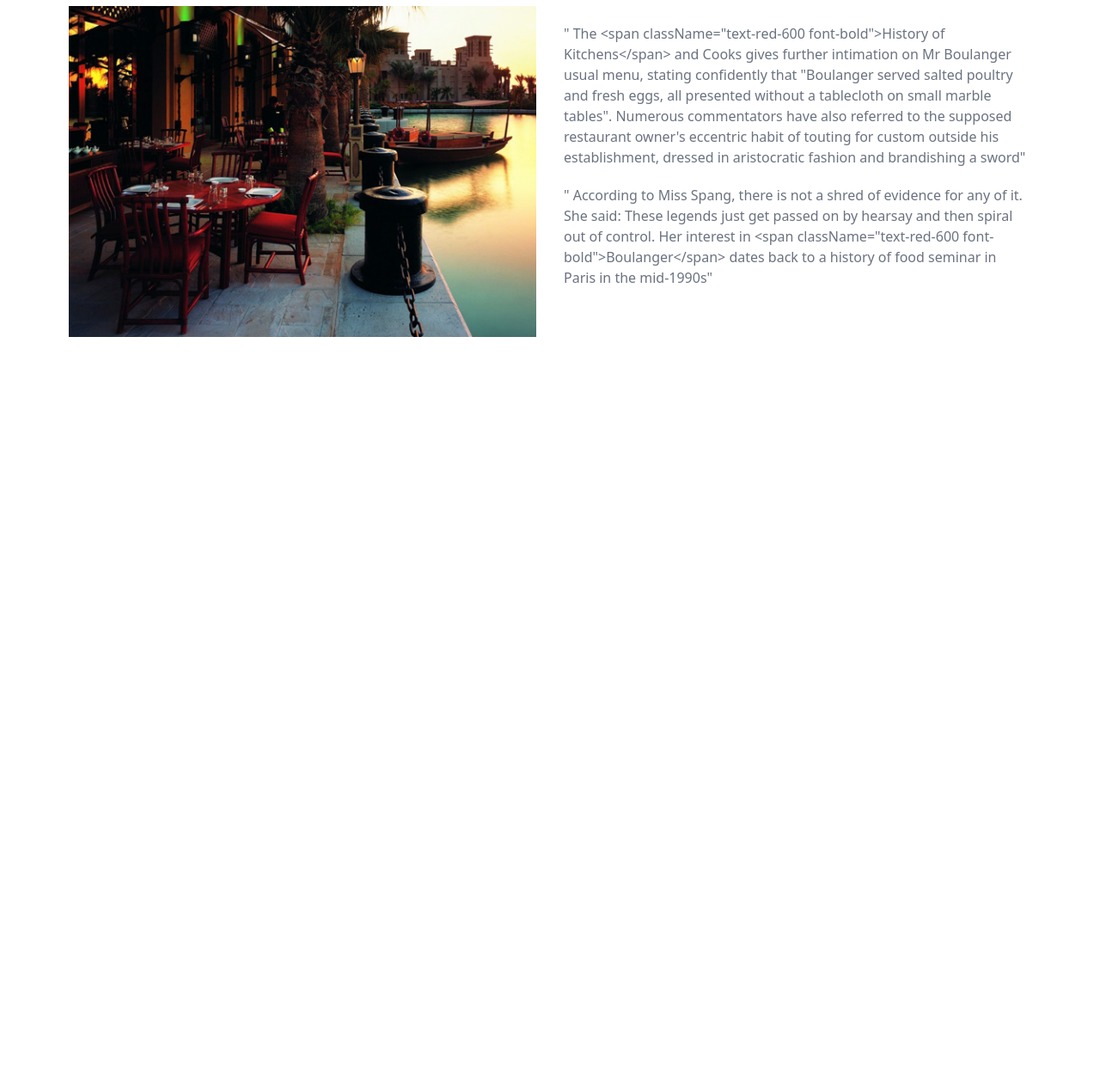
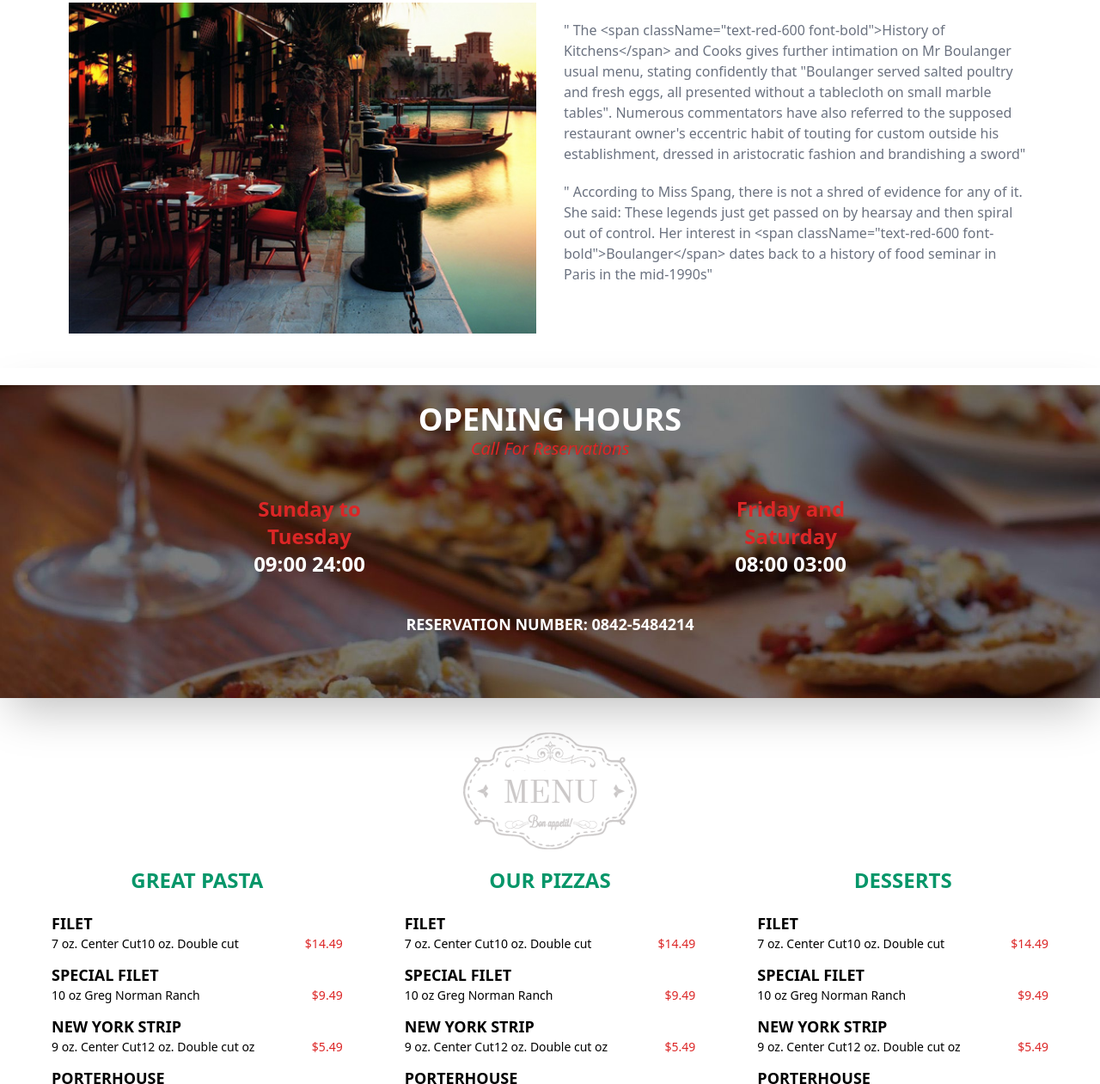
Before and after one commit to Francies-Quebert/ikai-web-template, a Gatsby site: page /newGovind in a window 1280 px wide. Shown: the part 1539-2800 px from the top of the page at 86% size. Before the commit the page ends 1971 px from the top, so only its background shows below. Built offline with nearby package versions, Linux system fonts and the light colour scheme; Gatsby itself is replaced by a stand-in of ours.

Commit message:
govind changes

```diff
--- a/src/components/New-govind/Homepage/Header.js
+++ b/src/components/New-govind/Homepage/Header.js
@@ -15,7 +15,7 @@ const Header = () => {
         <div className="hdr-img-overlay"> </div>
         <div className=" relative">
           <p className="hdr-title">{Hdata.title}</p>
-          <h1 className="hdr-title">{Hdata.header}</h1>
+          <h1 className="hdr-header">{Hdata.header}</h1>
           <p className="hdr-content">{Hdata.content}</p>
         </div>
       </div>
--- a/src/components/New-govind/Homepage/Menu.js
+++ b/src/components/New-govind/Homepage/Menu.js
@@ -1,19 +1,83 @@
 import React from "react"
+import LOGO from "../../../images/menu_logo.png"
 
 import "tailwindcss/tailwind.css"
+import { Link } from "gatsby"
+import MenuComponent from "./MenuComponent"
 
 const Header = () => {
-  const Hdata = {
-    title: "FRESH & TASTY ",
-    header: "WELCOME TO RESTURANTS",
-    content: "  The Chef creates divine combinations",
-  }
+  const MenuDta = [
+    {
+      categories: "GREAT PASTA",
+      title1: "FILET",
+      text1: "7 oz. Center Cut10 oz. Double cut",
+      price1: "$14.49",
+      title2: "SPECIAL FILET",
+      text2: "10 oz Greg Norman Ranch",
+      price2: "$9.49",
+      title3: "NEW YORK STRIP",
+      text3: "9 oz. Center Cut12 oz. Double cut oz",
+      price3: "$5.49",
+      title4: "PORTERHOUSE",
+      text4: "7 oz. Center Cut10 oz.",
+      price4: "$10.49",
+      title5: "DELMONICO",
+      text5: "10 oz Greg Norman Ranch",
+      price5: "$12.49",
+    },
+    {
+      categories: "OUR PIZZAS",
+      title1: "FILET",
+      text1: "7 oz. Center Cut10 oz. Double cut",
+      price1: "$14.49",
+      title2: "SPECIAL FILET",
+      text2: "10 oz Greg Norman Ranch",
+      price2: "$9.49",
+      title3: "NEW YORK STRIP",
+      text3: "9 oz. Center Cut12 oz. Double cut oz",
+      price3: "$5.49",
+      title4: "PORTERHOUSE",
+      text4: "7 oz. Center Cut10 oz.",
+      price4: "$10.49",
+      title5: "DELMONICO",
+      text5: "10 oz Greg Norman Ranch",
+      price5: "$12.49",
+    },
+    {
+      categories: "DESSERTS",
+      title1: "FILET",
+      text1: "7 oz. Center Cut10 oz. Double cut",
+      price1: "$14.49",
+      title2: "SPECIAL FILET",
+      text2: "10 oz Greg Norman Ranch",
+      price2: "$9.49",
+      title3: "NEW YORK STRIP",
+      text3: "9 oz. Center Cut12 oz. Double cut oz",
+      price3: "$5.49",
+      title4: "PORTERHOUSE",
+      text4: "7 oz. Center Cut10 oz.",
+      price4: "$10.49",
+      title5: "DELMONICO",
+      text5: "10 oz Greg Norman Ranch",
+      price5: "$12.49",
+    },
+  ]
   return (
     <>
-      <section>
-        <div></div>
-        <div></div>
-      </section>
+      <div className="py-5">
+        <img src={LOGO} className="mx-auto mt-5" />
+        <div className="menu-divs">
+          {MenuDta.map(curr => {
+            return <MenuComponent curr={curr} />
+          })}
+        </div>
+
+        <div className="flex justify-center ">
+          <Link to="#" className=" menu-links ">
+            View Complete Menu
+          </Link>
+        </div>
+      </div>
     </>
   )
 }
--- /dev/null
+++ b/src/components/New-govind/Homepage/MenuComponent.js
@@ -0,0 +1,39 @@
+import React from "react"
+
+const MenuComponent = props => {
+  return (
+    <>
+      <div className=" px-5 ">
+        <h1 className="menu-categories">{props.curr.categories}</h1>
+        <p className="text-lg font-bold">{props.curr.title1}</p>
+        <p className=" menu-prices">
+          {props.curr.text1}
+          <p className="text-red-600">{props.curr.price1}</p>
+        </p>
+
+        <p className="menu-titles">{props.curr.title2}</p>
+        <p className=" menu-prices">
+          {props.curr.text2}
+          <p className="text-red-600">{props.curr.price2}</p>
+        </p>
+        <p className="menu-titles">{props.curr.title3}</p>
+        <p className=" menu-prices">
+          {props.curr.text3}
+          <p className="text-red-600">{props.curr.price3}</p>
+        </p>
+        <p className="menu-titles">{props.curr.title4}</p>
+        <p className=" menu-prices">
+          {props.curr.text4}
+          <p className="text-red-600">{props.curr.price4}</p>
+        </p>
+        <p className="menu-titles">{props.curr.title5}</p>
+        <p className=" menu-prices">
+          {props.curr.text5}
+          <p className="text-red-600">{props.curr.price5}</p>
+        </p>
+      </div>
+    </>
+  )
+}
+
+export default MenuComponent
--- /dev/null
+++ b/src/components/New-govind/Homepage/OpeningHour.js
@@ -0,0 +1,37 @@
+import React from "react"
+import MENUBG from "../../../images/opening_hours.jpg"
+
+const OpeningHour = () => {
+  const opHData = {
+    header: " OPENING HOURS",
+    text: " Call For Reservations",
+    day1: " Sunday to Tuesday",
+    day2: "Friday and Saturday",
+    time1: "09:00 24:00",
+    time2: "08:00 03:00",
+    content: " RESERVATION NUMBER: 0842-5484214",
+  }
+  return (
+    <>
+      <div className="oph-body ">
+        <img src={MENUBG} className="oph-img" />
+        <h1 className="oph-header">{opHData.header}</h1>
+        <p className="oph-text ">{opHData.text}</p>
+
+        <div className="oph-div">
+          <div>
+            <h1 className="oph-day1 ">{opHData.day1}</h1>
+            <p className="oph-day2">{opHData.time1}</p>
+          </div>
+          <div>
+            <h1 className="oph-day1">{opHData.day2}</h1>
+            <p className="oph-day2">{opHData.time2}</p>
+          </div>
+        </div>
+        <p className="oph-content ">{opHData.content}</p>
+      </div>
+    </>
+  )
+}
+
+export default OpeningHour
--- a/src/components/styles/global.css
+++ b/src/components/styles/global.css
@@ -303,7 +303,7 @@
   .hdr-body {
     @apply bg-fixed text-center overflow-hidden relative py-72 px-10;
   }
-  .hdr-title {
+  .hdr-header {
     @apply text-5xl font-extrabold  tracking-widest text-white mt-5;
   }
   .hdr-content {
@@ -318,9 +318,6 @@
   .hdr-title {
     @apply text-white text-2xl tracking-tighter font-bold;
   }
-  /* .hdr-btn {
-  @apply bg-white text-sm uppercase font-sans hover:bg-red-600 duration-500 hover:text-white font-semibold outline-none p-3 mt-7;
-} */
 
   /*About section */
   .ab-title {
@@ -338,4 +335,47 @@
   .ab-content1 {
     @apply text-gray-500 mt-5;
   }
+
+  /* OpeningHours */
+  .oph-body {
+    @apply w-full h-96 shadow-2xl overflow-hidden relative px-10 p-10;
+  }
+  .oph-img {
+    @apply absolute inset-0 h-full w-full object-cover mt-5;
+  }
+  .oph-header {
+    @apply text-4xl font-extrabold text-white text-center relative;
+  }
+  .oph-text {
+    @apply italic text-red-600 text-center text-xl relative;
+  }
+  .oph-div {
+    @apply grid grid-cols-1 sm:grid-cols-1 md:grid-cols-2 px-10 text-center relative mt-10;
+  }
+  .oph-day1 {
+    @apply px-44 text-2xl text-red-600 relative font-extrabold;
+  }
+  .oph-day2 {
+    @apply px-44 text-2xl text-white font-bold;
+  }
+  .oph-content {
+    @apply text-center mt-10 text-white font-bold text-lg relative;
+  }
+
+  /* Menu */
+  .menu-divs {
+    @apply grid grid-cols-1 gap-4 sm:grid-cols-1 md:grid-cols-2 md:gap-8 lg:grid-cols-3 px-10 py-5;
+  }
+  .menu-categories {
+    @apply text-center text-2xl text-green-600 font-bold mb-5;
+  }
+  .menu-titles {
+    @apply text-lg font-bold mt-3;
+  }
+  .menu-prices {
+    @apply flex text-sm  justify-between;
+  }
+  .menu-links {
+    @apply mx-auto border border-green-600  tracking-widest text-green-600 font-bold hover:bg-green-600 hover:text-white mt-5  p-5;
+  }
 }
--- a/src/pages/newGovind.js
+++ b/src/pages/newGovind.js
@@ -2,12 +2,14 @@ import React from "react"
 import Header from "../components/New-govind/Homepage/Header"
 import About from "../components/New-govind/Homepage/About"
 import Menu from "../components/New-govind/Homepage/Menu"
+import OpeningHour from "../components/New-govind/Homepage/OpeningHour"
 
 const newGovind = () => {
   return (
     <>
       <Header />
       <About />
+      <OpeningHour />
       <Menu />
     </>
   )
```
Also changed, not shown: src/images/menu_logo.png (added), src/images/opening_hours.jpg (added).
